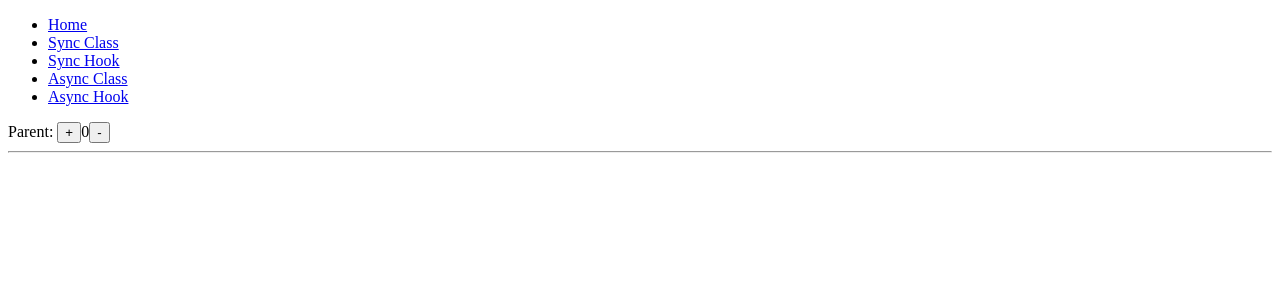
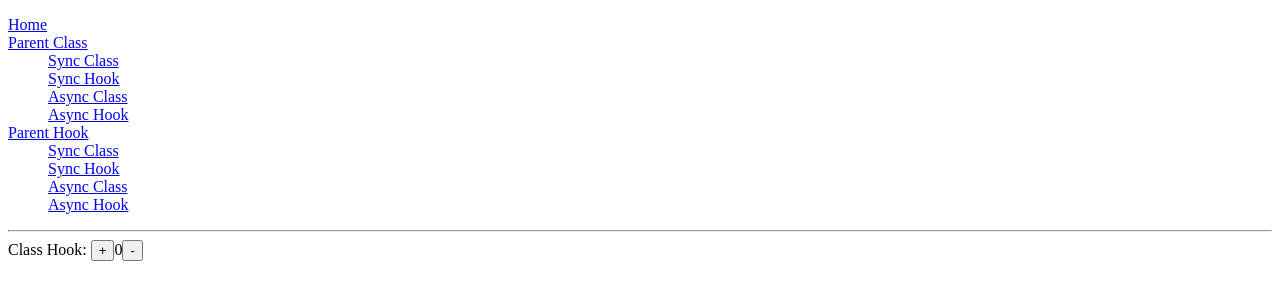
Before and after one commit to tonghuashuo/react-lifecycle, a React (Create React App) app: page /#/parent-hook in a window 1280 px wide. Shown: the top 300 px of the page. Built offline with nearby package versions, Linux system fonts and the light colour scheme.

Commit message:
feat: add Parent of Hook

```diff
--- a/src/App.tsx
+++ b/src/App.tsx
@@ -1,109 +1,53 @@
-import React, { Component } from 'react'
-import Loadable from 'react-loadable'
+import React, { Component, Fragment } from 'react'
 import { Switch, Route, NavLink} from 'react-router-dom'
-import './App.scss'
-import SyncClass from './components/SyncClass'
-import SyncHook from './components/SyncHook'
-// import { showDivider } from './components/utils'
-
-const AsyncClass = Loadable({
-  loader: () => import('./components/AsyncClass'),
-  loading: () => null
-})
-const AsyncHook = Loadable({
-  loader: () => import('./components/AsyncHook'),
-  loading: () => null
-})
+import ParentClass from './components/ParentClass'
+import ParentHook from './components/ParentHook'
 
 const routes = [
   { to: '/', label: 'Home' },
-  { to: '/sync-class', label: 'Sync Class' },
-  { to: '/sync-hook', label: 'Sync Hook' },
-  { to: '/async-class', label: 'Async Class' },
-  { to: '/async-hook', label: 'Async Hook' }
+  { to: '/parent-class', label: 'Parent Class', children: [
+    { to: '/sync-class', label: 'Sync Class' },
+    { to: '/sync-hook', label: 'Sync Hook' },
+    { to: '/async-class', label: 'Async Class' },
+    { to: '/async-hook', label: 'Async Hook' },
+  ] },
+  { to: '/parent-hook', label: 'Parent Hook', children: [
+    { to: '/sync-class', label: 'Sync Class' },
+    { to: '/sync-hook', label: 'Sync Hook' },
+    { to: '/async-class', label: 'Async Class' },
+    { to: '/async-hook', label: 'Async Hook' }
+  ] },
 ]
 
 class App extends Component {
-  constructor (props: any) {
-    super(props)
-
-    // console.log('================')
-    console.log('Parent Constructor')
-  }
-
-  state = {
-    counter: 0
-  }
-
-  increase = () => {
-    console.log('================')
-    this.setState({ counter: this.state.counter + 1})
-  }
-
-  decrease = () => {
-    console.log('================')
-    this.setState({ counter: this.state.counter - 1})
-  }
-
-  static getDerivedStateFromProps () {
-    // console.log('================')
-    console.log('Parent getDerivedStateFromProps')
-    return null
-  }
-
-  getSnapshotBeforeUpdate () {
-    console.log('Parent getSnapshotBeforeUpdate')
-    return null
-  }
-
-  componentDidUpdate () {
-    console.log('Parent didUpdate')
-  }
-
-  componentDidMount () {
-    console.log('Parent didMount')
-
-    // document.addEventListener('click', showDivider)
-  }
-
-  componentWillUnmount () {
-    console.log('Parent willUnmount')
-
-    // document.removeEventListener('click', showDivider)
-  }
-
   render () {
-    console.log('Parent render')
-
     return (
       <div className='App'>
         <nav>
-          <ul>
+          <dl>
             { routes.map(n => (
-              <li key={n.to} onClick={() => { console.log('================') }}>
-                <NavLink to={n.to}>{n.label}</NavLink>
-              </li>
+              <Fragment  key={n.to}>
+                <dt onClick={() => { console.log('================') }}>
+                  <NavLink to={n.to}>{n.label}</NavLink>
+                </dt>
+                { n.children &&
+                  n.children.length > 0 &&
+                  n.children.map(m => (
+                    <dd key={m.to} onClick={() => { console.log('================') }}>
+                      <NavLink to={`${n.to}${m.to}`}>{m.label}</NavLink>
+                    </dd>
+                  ))
+                }
+              </Fragment>
             )) }
-          </ul>
+          </dl>
         </nav>
-
-        <div>
-          <span>Parent: </span>
-          <button onClick={this.increase}>+</button>
-          <span>{this.state.counter}</span>
-          <button onClick={this.decrease}>-</button>
-        </div>
-
-        {/* <SyncClass /> */}
-        {/* <SyncHook /> */}
 
         <hr />
 
         <Switch>
-          <Route path='/sync-class' render={props => <SyncClass parentCounter={this.state.counter} />} />
-          <Route path='/sync-hook' render={props => <SyncHook parentCounter={this.state.counter} />} />
-          <Route path='/async-class' render={props => <AsyncClass parentCounter={this.state.counter} />} />
-          <Route path='/async-hook' render={props => <AsyncHook parentCounter={this.state.counter} />} />
+          <Route path='/parent-class' component={ParentClass} />
+          <Route path='/parent-hook' component={ParentHook} />
         </Switch>
       </div>
     )
--- a/src/components/AsyncHook.tsx
+++ b/src/components/AsyncHook.tsx
@@ -1,25 +1,23 @@
 import React, { useState, useEffect } from 'react'
 import { ParentProps } from './interface'
-// import { showDivider } from './utils'
 
 const AsyncHook = (props: ParentProps) => {
   const { parentCounter } = props
   const [counter, setCounter] = useState(0)
 
   useEffect(() => {
-    console.log('AsyncHook Effect')
+    console.log('    AsyncHook Effect')
 
     return () => {
-      console.log('AsyncHook Effect (cleanup)')
+      console.log('    AsyncHook Effect (cleanup)')
     }
   }, [counter, parentCounter])
 
   useEffect(() => {
-    // console.log('================')
-    console.log('AsyncHook Effect (mount)')
+    console.log('    AsyncHook Effect (mount)')
 
     return () => {
-      console.log('AsyncHook Effect (cleanup / unmount)')
+      console.log('    AsyncHook Effect (cleanup / unmount)')
     }
   }, [])
 
@@ -33,12 +31,12 @@ const AsyncHook = (props: ParentProps) => {
     setCounter(c => c - 1)
   }
 
-  console.log('AsyncHook render')
+  console.log('    AsyncHook render')
 
   return (
     <div className='async-hook'>
       <div>
-        <span>AsyncHook: </span>
+        <span>&nbsp;&nbsp;&nbsp;&nbsp;Async Hook: </span>
         <button onClick={increase}>+</button>
         <span>{parentCounter} - {counter}</span>
         <button onClick={decrease}>-</button>
--- /dev/null
+++ b/src/components/ParentClass.tsx
@@ -0,0 +1,84 @@
+import React, { Component } from 'react'
+import Loadable from 'react-loadable'
+import { Switch, Route, RouteComponentProps} from 'react-router-dom'
+import SyncClass from './SyncClass'
+import SyncHook from './SyncHook'
+
+const AsyncClass = Loadable({
+  loader: () => import('./AsyncClass'),
+  loading: () => null
+})
+const AsyncHook = Loadable({
+  loader: () => import('./AsyncHook'),
+  loading: () => null
+})
+
+interface ParentClassProps extends RouteComponentProps {}
+
+class ParentClass extends Component<ParentClassProps> {
+  constructor (props: ParentClassProps) {
+    super(props)
+
+    console.log('ParentClass Constructor')
+  }
+
+  state = {
+    counter: 0
+  }
+
+  increase = () => {
+    console.log('================')
+    this.setState({ counter: this.state.counter + 1})
+  }
+
+  decrease = () => {
+    console.log('================')
+    this.setState({ counter: this.state.counter - 1})
+  }
+
+  static getDerivedStateFromProps () {
+    console.log('ParentClass getDerivedStateFromProps')
+    return null
+  }
+
+  getSnapshotBeforeUpdate () {
+    console.log('ParentClass getSnapshotBeforeUpdate')
+    return null
+  }
+
+  componentDidUpdate () {
+    console.log('ParentClass didUpdate')
+  }
+
+  componentDidMount () {
+    console.log('ParentClass didMount')
+  }
+
+  componentWillUnmount () {
+    console.log('ParentClass willUnmount')
+  }
+
+  render () {
+    console.log('ParentClass render')
+
+    return (
+      <div className='parent-class'>
+        <div>
+          <span>Parent Class: </span>
+          <button onClick={this.increase}>+</button>
+          <span>{this.state.counter}</span>
+          <button onClick={this.decrease}>-</button>
+        </div>
+
+        <Switch>
+          <Route path={`${this.props.match.path}/sync-class`} render={props => <SyncClass parentCounter={this.state.counter} />} />
+          <Route path={`${this.props.match.path}/sync-hook`} render={props => <SyncHook parentCounter={this.state.counter} />} />
+          <Route path={`${this.props.match.path}/async-class`} render={props => <AsyncClass parentCounter={this.state.counter} />} />
+          <Route path={`${this.props.match.path}/async-hook`} render={props => <AsyncHook parentCounter={this.state.counter} />} />
+        </Switch>
+      </div>
+    )
+  }
+}
+
+export default ParentClass
--- /dev/null
+++ b/src/components/ParentHook.tsx
@@ -0,0 +1,69 @@
+import React, { useState, useEffect } from 'react'
+import Loadable from 'react-loadable'
+import { Switch, Route, RouteComponentProps} from 'react-router-dom'
+import SyncClass from './SyncClass'
+import SyncHook from './SyncHook'
+
+const AsyncClass = Loadable({
+  loader: () => import('./AsyncClass'),
+  loading: () => null
+})
+const AsyncHook = Loadable({
+  loader: () => import('./AsyncHook'),
+  loading: () => null
+})
+
+interface ParentHookProps extends RouteComponentProps {}
+
+const ParentHook = (props: ParentHookProps) => {
+  const { match } = props
+  const [counter, setCounter] = useState(0)
+
+  useEffect(() => {
+    console.log('ClassHook Effect')
+
+    return () => {
+      console.log('ClassHook Effect (cleanup)')
+    }
+  }, [counter])
+
+  useEffect(() => {
+    console.log('ClassHook Effect (mount)')
+
+    return () => {
+      console.log('ClassHook Effect (cleanup / unmount)')
+    }
+  }, [])
+
+  function increase () {
+    console.log('================')
+    setCounter(c => c + 1)
+  }
+
+  function decrease () {
+    console.log('================')
+    setCounter(c => c - 1)
+  }
+
+  console.log('ParentHook render')
+
+  return (
+    <div className='parent-hook'>
+      <div>
+        <span>Class Hook: </span>
+        <button onClick={increase}>+</button>
+        <span>{counter}</span>
+        <button onClick={decrease}>-</button>
+      </div>
+
+      <Switch>
+        <Route path={`${match.path}/sync-class`} render={props => <SyncClass parentCounter={counter} />} />
+        <Route path={`${match.path}/sync-hook`} render={props => <SyncHook parentCounter={counter} />} />
+        <Route path={`${match.path}/async-class`} render={props => <AsyncClass parentCounter={counter} />} />
+        <Route path={`${match.path}/async-hook`} render={props => <AsyncHook parentCounter={counter} />} />
+      </Switch>
+    </div>
+  )
+}
+
+export default ParentHook
--- a/src/components/SyncHook.tsx
+++ b/src/components/SyncHook.tsx
@@ -1,25 +1,23 @@
 import React, { useState, useEffect } from 'react'
 import { ParentProps } from './interface'
-// import { showDivider } from './utils'
 
 const SyncHook = (props: ParentProps) => {
   const { parentCounter } = props
   const [counter, setCounter] = useState(0)
 
   useEffect(() => {
-    console.log('SyncHook Effect (with-deps)')
+    console.log('    SyncHook Effect (with-deps)')
 
     return () => {
-      console.log('SyncHook Effect (with-deps / cleanup)')
+      console.log('    SyncHook Effect (with-deps / cleanup)')
     }
   }, [counter, parentCounter])
 
   useEffect(() => {
-    // console.log('================')
-    console.log('SyncHook Effect (no-deps)')
+    console.log('    SyncHook Effect (no-deps)')
 
     return () => {
-      console.log('SyncHook Effect (no-deps / cleanup)')
+      console.log('    SyncHook Effect (no-deps / cleanup)')
     }
   }, [])
 
@@ -33,12 +31,12 @@ const SyncHook = (props: ParentProps) => {
     setCounter(c => c - 1)
   }
 
-  console.log('SyncHook render')
+  console.log('    SyncHook render')
 
   return (
     <div className='sync-hook'>
       <div>
-        <span>SyncHook: </span>
+        <span>&nbsp;&nbsp;&nbsp;&nbsp;Sync Hook: </span>
         <button onClick={increase}>+</button>
         <span>{parentCounter} - {counter}</span>
         <button onClick={decrease}>-</button>
--- a/src/components/utils.ts
+++ /dev/null
@@ -1 +0,0 @@
-export const showDivider = () => console.log('================')
```
Also changed, not shown: src/components/AsyncClass.tsx (+8 -10 lines), src/components/SyncClass.tsx (+8 -10 lines).
